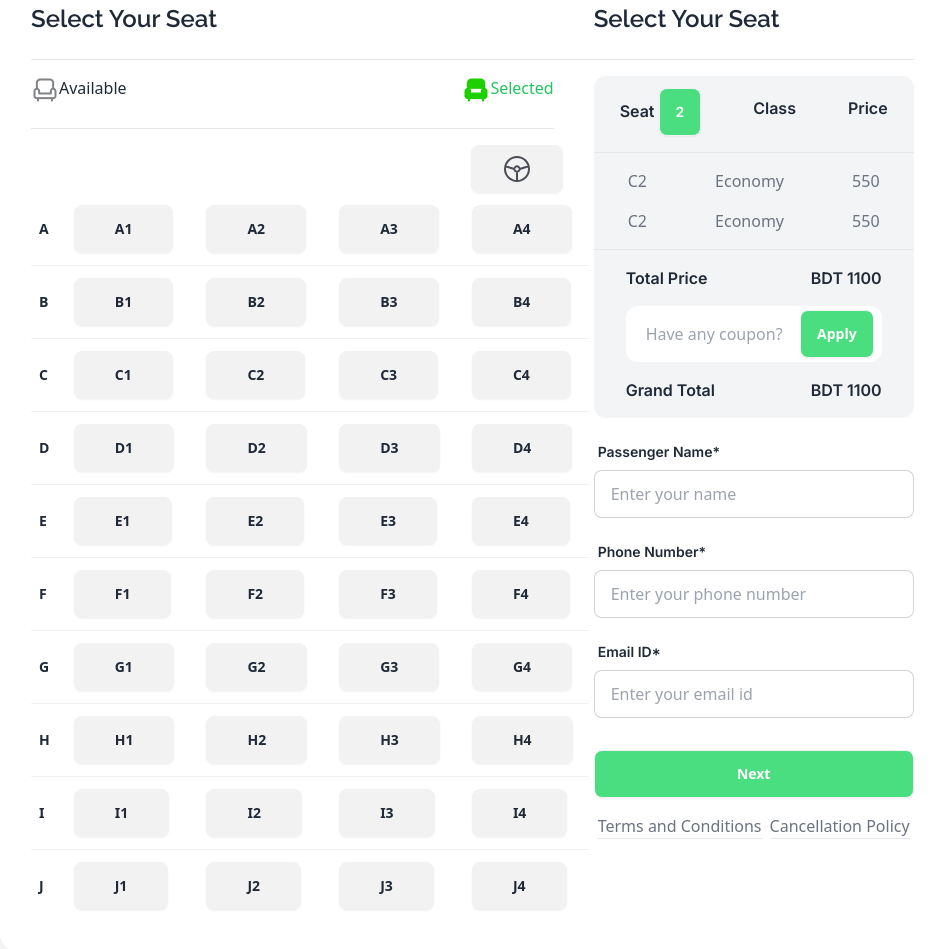
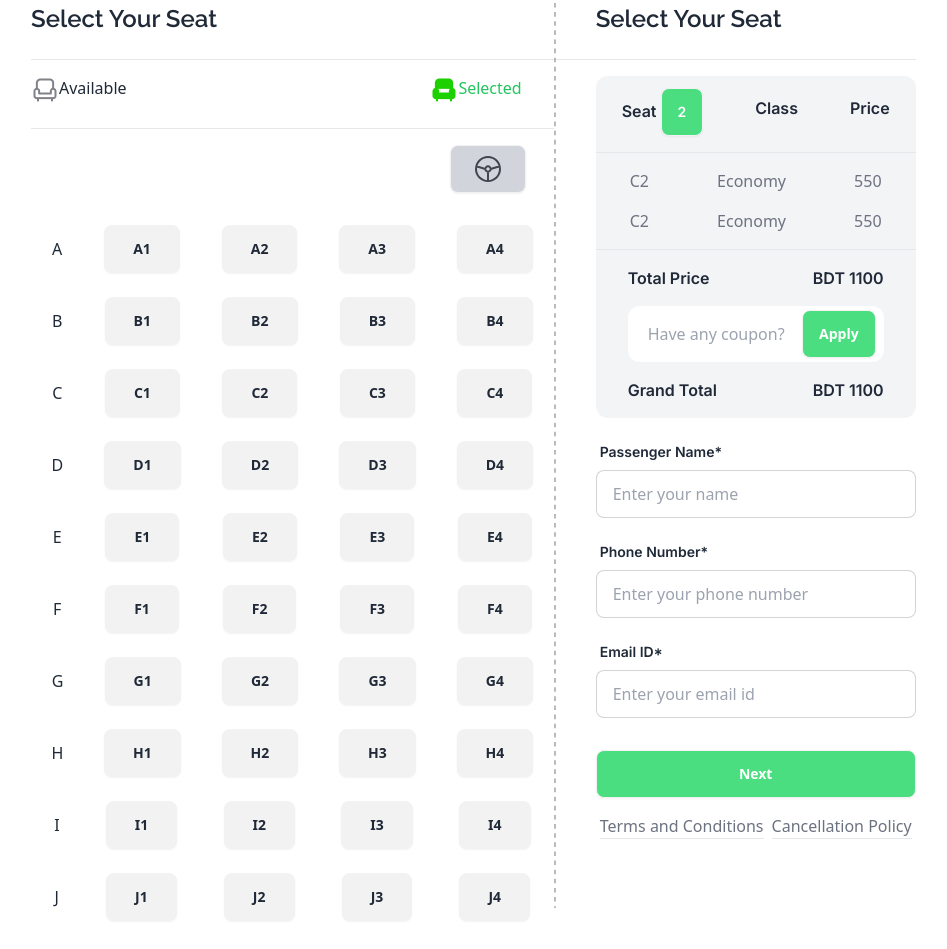
Before and after one commit to AfrinRai/smart-ticketing-system, a plain HTML site: page index.html in a window 1280 px wide. Shown: the part 1894-2843 px from the top of the page, without its empty margins (161-1108 px from the left). Drawn offline with nearby package versions, Linux system fonts and the light colour scheme.

Commit message:
fixed the ticket numbers section

```diff
--- a/index.html
+++ b/index.html
@@ -195,13 +195,13 @@
                                             <img src="images/seat-green-filled.png" alt="">
                                         </div>
                                         <div>
-                                            <p class="text-green-500">Selected</p>
+                                            <p class="text-green-500 selected-color-green pr-8">Selected</p>
                                         </div>
                                     </div>
                                 </div>
                                 <hr class="pb-4">
-                                <div class="pl-[440px]">
-                                    <button class="btn px-8"><svg width="26.000000" height="26.000000" viewBox="0 0 26 26" fill="none" xmlns="http://www.w3.org/2000/svg" xmlns:xlink="http://www.w3.org/1999/xlink">
+                                <div class="pl-[419px] pb-8">
+                                    <button class="btn px-6 bg-gray-300"><svg width="26.000000" height="26.000000" viewBox="0 0 26 26" fill="none" xmlns="http://www.w3.org/2000/svg" xmlns:xlink="http://www.w3.org/1999/xlink">
                                         <desc>
                                                 Created with Pixso.
                                         </desc>
@@ -210,81 +210,181 @@
                                     </svg>
                                     </button>
                                 </div>
-                                <div class="border-none">
-                                    <table class="table border-none">
-                                      <tbody>
-                                        <tr>
-                                          <th class="p-2">A</th>
-                                          <td class=""><button class="btn px-10">A1</button></td>
-                                          <td class=""><button class="btn px-10">A2</button></td>
-                                          <td class=""><button class="btn px-10">A3</button></td>
-                                          <td class=""><button class="btn px-10">A4</button></td>
-                                        </tr>
-                                        <tr>
-                                          <th class="p-2">B</th>
-                                          <td class=""><button class="btn px-10">B1</button></td>
-                                          <td class=""><button class="btn px-10">B2</button></td>
-                                          <td class=""><button class="btn px-10">B3</button></td>
-                                          <td class=""><button class="btn px-10">B4</button></td>
-                                        </tr>
-                                        <tr>
-                                          <th class="p-2">C</th>
-                                          <td class=""><button class="btn px-10">C1</button></td>
-                                          <td class=""><button class="btn px-10">C2</button></td>
-                                          <td class=""><button class="btn px-10">C3</button></td>
-                                          <td class=""><button class="btn px-10">C4</button></td>
-                                        </tr>
-                                        <tr>
-                                          <th class="p-2">D</th>
-                                          <td class=""><button class="btn px-10">D1</button></td>
-                                          <td class=""><button class="btn px-10">D2</button></td>
-                                          <td class=""><button class="btn px-10">D3</button></td>
-                                          <td class=""><button class="btn px-10">D4</button></td>
-                                        </tr>
-                                        <tr>
-                                          <th class="p-2">E</th>
-                                          <td class=""><button class="btn px-10">E1</button></td>
-                                          <td class=""><button class="btn px-10">E2</button></td>
-                                          <td class=""><button class="btn px-10">E3</button></td>
-                                          <td class=""><button class="btn px-10">E4</button></td>
-                                        </tr>
-                                        <tr>
-                                          <th class="p-2">F</th>
-                                          <td class=""><button class="btn px-10">F1</button></td>
-                                          <td class=""><button class="btn px-10">F2</button></td>
-                                          <td class=""><button class="btn px-10">F3</button></td>
-                                          <td class=""><button class="btn px-10">F4</button></td>
-                                        </tr>
-                                        <tr>
-                                          <th class="p-2">G</th>
-                                          <td class=""><button class="btn px-10">G1</button></td>
-                                          <td class=""><button class="btn px-10">G2</button></td>
-                                          <td class=""><button class="btn px-10">G3</button></td>
-                                          <td class=""><button class="btn px-10">G4</button></td>
-                                        </tr>
-                                        <tr>
-                                          <th class="p-2">H</th>
-                                          <td class=""><button class="btn px-10">H1</button></td>
-                                          <td class=""><button class="btn px-10">H2</button></td>
-                                          <td class=""><button class="btn px-10">H3</button></td>
-                                          <td class=""><button class="btn px-10">H4</button></td>
-                                        </tr>
-                                        <tr>
-                                          <th class="p-2">I</th>
-                                          <td class=""><button class="btn px-10">I1</button></td>
-                                          <td class=""><button class="btn px-10">I2</button></td>
-                                          <td class=""><button class="btn px-10">I3</button></td>
-                                          <td class=""><button class="btn px-10">I4</button></td>
-                                        </tr>
-                                        <tr>
-                                          <th class="p-2">J</th>
-                                          <td class=""><button class="btn px-10">J1</button></td>
-                                          <td class=""><button class="btn px-10">J2</button></td>
-                                          <td class=""><button class="btn px-10">J3</button></td>
-                                          <td class=""><button class="btn px-10">J4</button></td>
-                                        </tr>
-                                    </table>
+
+                                <!-- ticket numbers -->
+                                <div class="">
+                                    <!-- seat A -->
+                                    <div class="flex justify-around items-center pb-6">
+                                        <p>A</p>
+                                        <div>
+                                            <button class="btn px-7">A1</button>
+                                        </div>
+                                        <div>
+                                            <button class="btn px-7">A2</button>
+                                        </div>
+                                        <div>
+                                            <button class="btn px-7">A3</button>
+                                        </div>
+                                        <div>
+                                            <button class="btn px-7">A4</button>
+                                        </div>
+                                    </div>
+                                    <!-- Seat B -->
+                                    <div class="flex justify-around items-center pb-6">
+                                        <p>B</p>
+                                        <div>
+                                            <button class="btn px-7">B1</button>
+                                        </div>
+                                        <div>
+                                            <button class="btn px-7">B2</button>
+                                        </div>
+                                        <div>
+                                            <button class="btn px-7">B3</button>
+                                        </div>
+                                        <div>
+                                            <button class="btn px-7">B4</button>
+                                        </div>
+                                    </div>
+                                    <!-- seat C -->
+                                    <div class="flex justify-around items-center pb-6">
+                                        <p>C</p>
+                                        <div>
+                                            <button class="btn px-7">C1</button>
+                                        </div>
+                                        <div>
+                                            <button class="btn px-7">C2</button>
+                                        </div>
+                                        <div>
+                                            <button class="btn px-7">C3</button>
+                                        </div>
+                                        <div>
+                                            <button class="btn px-7">C4</button>
+                                        </div>
+                                    </div>
+                                    <!-- seat D -->
+                                    <div class="flex justify-around items-center pb-6">
+                                        <p>D</p>
+                                        <div>
+                                            <button class="btn px-7">D1</button>
+                                        </div>
+                                        <div>
+                                            <button class="btn px-7">D2</button>
+                                        </div>
+                                        <div>
+                                            <button class="btn px-7">D3</button>
+                                        </div>
+                                        <div>
+                                            <button class="btn px-7">D4</button>
+                                        </div>
+                                    </div>
+                                    <!-- seat E -->
+                                    <div class="flex justify-around items-center pb-6">
+                                        <p>E</p>
+                                        <div>
+                                            <button class="btn px-7">E1</button>
+                                        </div>
+                                        <div>
+                                            <button class="btn px-7">E2</button>
+                                        </div>
+                                        <div>
+                                            <button class="btn px-7">E3</button>
+                                        </div>
+                                        <div>
+                                            <button class="btn px-7">E4</button>
+                                        </div>
+                                    </div>
+                                    <!-- seat F -->
+                                    <div class="flex justify-around items-center pb-6">
+                                        <p>F</p>
+                                        <div>
+                                            <button class="btn px-7">F1</button>
+                                        </div>
+                                        <div>
+                                            <button class="btn px-7">F2</button>
+                                        </div>
+                                        <div>
+                                            <button class="btn px-7">F3</button>
+                                        </div>
+                                        <div>
+                                            <button class="btn px-7">F4</button>
+                                        </div>
+                                    </div>
+                                    <!-- seat G -->
+                                    <div class="flex justify-around items-center pb-6">
+                                        <p>G</p>
+                                        <div>
+                                            <button class="btn px-7">G1</button>
+                                        </div>
+                                        <div>
+                                            <button class="btn px-7">G2</button>
+                                        </div>
+                                        <div>
+                                            <button class="btn px-7">G3</button>
+                                        </div>
+                                        <div>
+                                            <button class="btn px-7">G4</button>
+                                        </div>
+                                    </div>
+                                    <!-- seat H -->
+                                    <div class="flex justify-around items-center pb-6">
+                                        <p>H</p>
+                                        <div>
+                                            <button class="btn px-7">H1</button>
+                                        </div>
+                                        <div>
+                                            <button class="btn px-7">H2</button>
+                                        </div>
+                                        <div>
+                                            <button class="btn px-7">H3</button>
+                                        </div>
+                                        <div>
+                                            <button class="btn px-7">H4</button>
+                                        </div>
+                                    </div>
+                                    <!-- seat I -->
+                                    <div class="flex justify-around items-center pb-6">
+                                        <p>I</p>
+                                        <div>
+                                            <button class="btn px-7">I1</button>
+                                        </div>
+                                        <div>
+                                            <button class="btn px-7">I2</button>
+                                        </div>
+                                        <div>
+                                            <button class="btn px-7">I3</button>
+                                        </div>
+                                        <div>
+                                            <button class="btn px-7">I4</button>
+                                        </div>
+                                    </div>
+                                    <!-- seat J -->
+                                    <div class="flex justify-around items-center pb-6">
+                                        <p>J</p>
+                                        <div>
+                                            <button class="btn px-7">J1</button>
+                                        </div>
+                                        <div>
+                                            <button class="btn px-7">J2</button>
+                                        </div>
+                                        <div>
+                                            <button class="btn px-7">J3</button>
+                                        </div>
+                                        <div>
+                                            <button class="btn px-7">J4</button>
+                                        </div>
+                                    </div>
                                 </div>
+                            </div>
+
+                            <!-- vertical line -->
+                            <div>
+                                <svg width="2.000000" height="905.000000" viewBox="0 0 2 992" fill="none" xmlns="http://www.w3.org/2000/svg" xmlns:xlink="http://www.w3.org/1999/xlink">
+                                    <desc>
+                                            Created with Pixso.
+                                    </desc>
+                                    <defs/>
+                                    <line id="Line 1" x1="1.000000" y1="0.000000" x2="1.000000" y2="992.000000" stroke="#030712" stroke-opacity="0.300000" stroke-width="2.000000" stroke-dasharray="5.000000,5.000000"/>
+                                </svg>
                             </div>
 
                             <!-- second selecting div -->
@@ -397,5 +497,7 @@
             </div>
         </section>
     </main>
+    <script src="js/ticketing.js"></script>
+    <script src="js/utility.js"></script>
 </body>
 </html>
--- /dev/null
+++ b/js/ticketing.js
@@ -0,0 +1,4 @@
+function ticketNumberSelectedColor(elementId) {
+    const element = document.getElementById(elementId);
+    element.classList.add('bg-green-500');
+}
--- /dev/null
+++ b/js/utility.js
@@ -0,0 +1,4 @@
+function ticketNumberSelectedColor(elementId) {
+    const element = document.getElementById(elementId);
+    element.classList.add('bg-green-500');
+}
```
